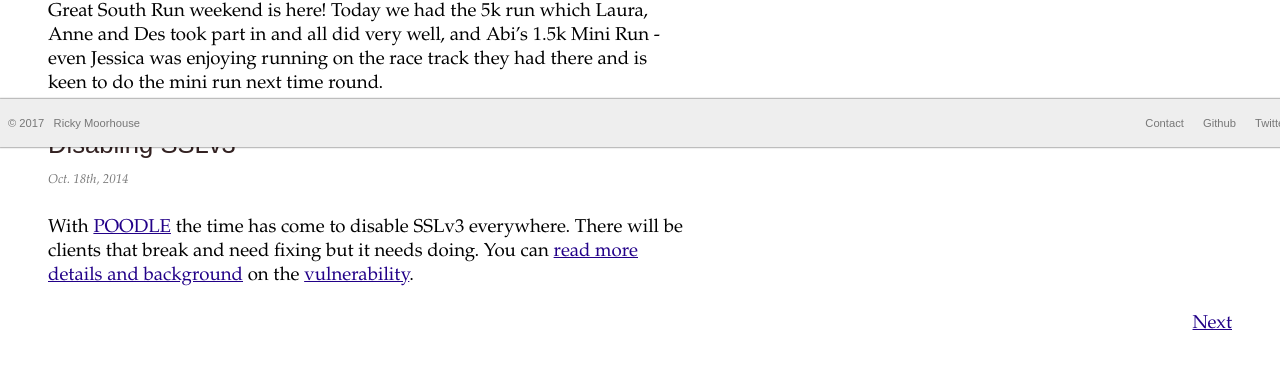
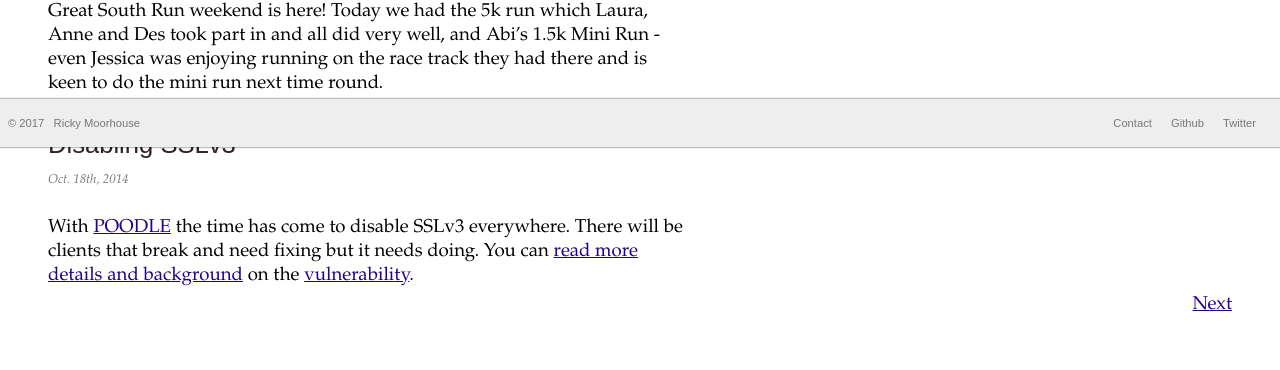
Before and after one commit to rickymoorhouse/rickymoorhouse.co.uk, a Jekyll site: the page built from blog/index.html, in a window 1280 px wide. Shown: the part 753-1123 px from the top of the page. Built offline with Jekyll 4.4.1, drawn with Linux system fonts in a browser that asks for light colours; the list of posts is cut into pages by our own code.

Commit message:
more places and styling

```diff
--- a/assets/main.css
+++ b/assets/main.css
@@ -109,10 +109,11 @@ float: left;
 width: 30%;
 text-align: left;
 color: #777;}
-div.site-links {
+footer div.site-links {
 float: right;
 width: 60%;
-text-align: right;}
+text-align: right;
+margin: 0 2rem 0 0;}
 
 ol.pager {
 padding-bottom: 1em;
@@ -128,6 +129,7 @@ text-align: left;
 }
 ol.pager li {
 width: 40%;
+margin-top: -1em;
 }
 div.site {
 width: 100%;
```
Also changed, not shown: _travel/raleigh.md (renamed from _travel/Raleigh.md, +1 -1 lines), travel/photos/alcossebre.jpg (added), travel/photos/frejus.jpg (added), 2 other files.
